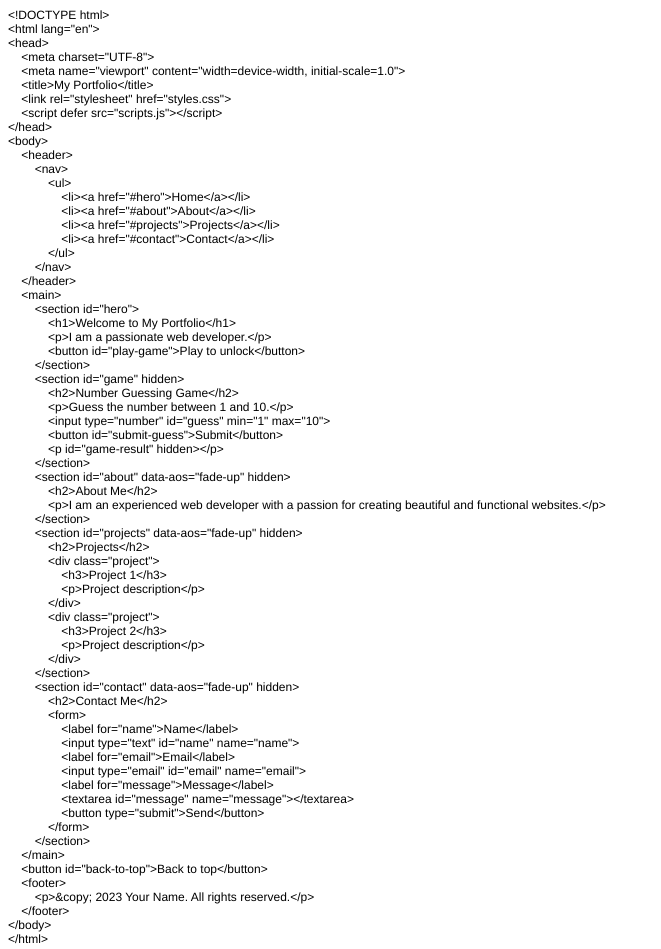
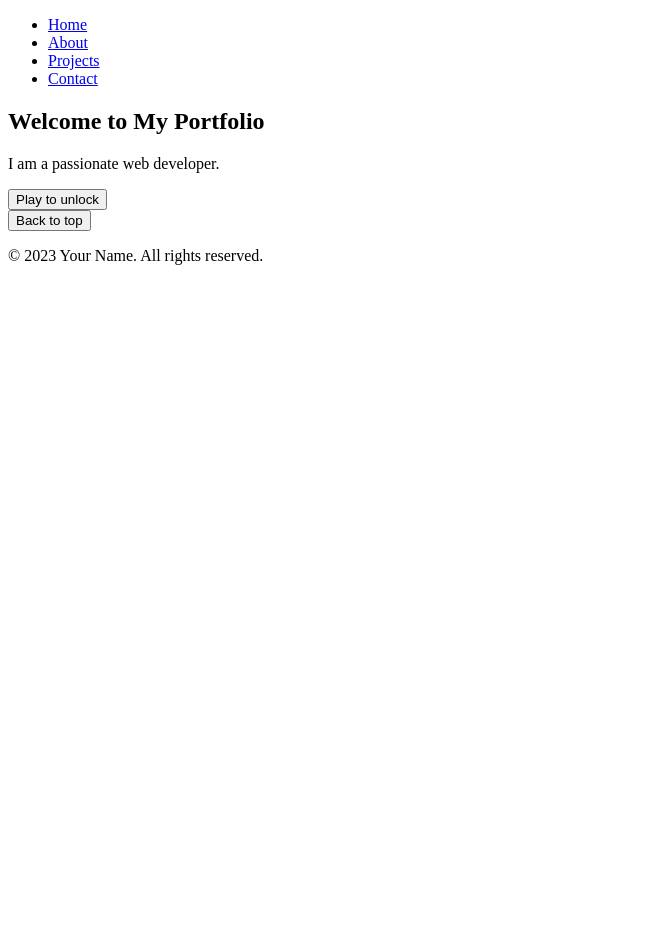
Before and after one commit to Martinas007/projectone, a plain HTML site: page index.html in a window 1280 px wide. Shown: the whole page, without its empty margins (0-661 px from the left). After the commit the page ends 800 px from the top, so only its background shows below. Drawn offline with Linux system fonts and the light colour scheme.

Commit message:
Update index.html

```diff
--- a/index.html
+++ b/index.html
@@ -1,82 +1,67 @@
-<!DOCTYPE html PUBLIC "-//W3C//DTD HTML 4.01//EN" "http://www.w3.org/TR/html4/strict.dtd">
-<html>
+<!DOCTYPE html>
+<html lang="en">
 <head>
-  <meta http-equiv="Content-Type" content="text/html; charset=utf-8">
-  <meta http-equiv="Content-Style-Type" content="text/css">
-  <title></title>
-  <meta name="Generator" content="Cocoa HTML Writer">
-  <meta name="CocoaVersion" content="1894.7">
-  <style type="text/css">
-    p.p1 {margin: 0.0px 0.0px 0.0px 0.0px; font: 12.0px Helvetica}
-  </style>
+    <meta charset="UTF-8">
+    <meta name="viewport" content="width=device-width, initial-scale=1.0">
+    <title>My Portfolio</title>
+    <link rel="stylesheet" href="styles.css">
+    <script defer src="scripts.js"></script>
 </head>
 <body>
-<p class="p1">&lt;!DOCTYPE html&gt;</p>
-<p class="p1">&lt;html lang="en"&gt;</p>
-<p class="p1">&lt;head&gt;</p>
-<p class="p1"><span class="Apple-converted-space">    </span>&lt;meta charset="UTF-8"&gt;</p>
-<p class="p1"><span class="Apple-converted-space">    </span>&lt;meta name="viewport" content="width=device-width, initial-scale=1.0"&gt;</p>
-<p class="p1"><span class="Apple-converted-space">    </span>&lt;title&gt;My Portfolio&lt;/title&gt;</p>
-<p class="p1"><span class="Apple-converted-space">    </span>&lt;link rel="stylesheet" href="styles.css"&gt;</p>
-<p class="p1"><span class="Apple-converted-space">    </span>&lt;script defer src="scripts.js"&gt;&lt;/script&gt;</p>
-<p class="p1">&lt;/head&gt;</p>
-<p class="p1">&lt;body&gt;</p>
-<p class="p1"><span class="Apple-converted-space">    </span>&lt;header&gt;</p>
-<p class="p1"><span class="Apple-converted-space">        </span>&lt;nav&gt;</p>
-<p class="p1"><span class="Apple-converted-space">            </span>&lt;ul&gt;</p>
-<p class="p1"><span class="Apple-converted-space">                </span>&lt;li&gt;&lt;a href="#hero"&gt;Home&lt;/a&gt;&lt;/li&gt;</p>
-<p class="p1"><span class="Apple-converted-space">                </span>&lt;li&gt;&lt;a href="#about"&gt;About&lt;/a&gt;&lt;/li&gt;</p>
-<p class="p1"><span class="Apple-converted-space">                </span>&lt;li&gt;&lt;a href="#projects"&gt;Projects&lt;/a&gt;&lt;/li&gt;</p>
-<p class="p1"><span class="Apple-converted-space">                </span>&lt;li&gt;&lt;a href="#contact"&gt;Contact&lt;/a&gt;&lt;/li&gt;</p>
-<p class="p1"><span class="Apple-converted-space">            </span>&lt;/ul&gt;</p>
-<p class="p1"><span class="Apple-converted-space">        </span>&lt;/nav&gt;</p>
-<p class="p1"><span class="Apple-converted-space">    </span>&lt;/header&gt;</p>
-<p class="p1"><span class="Apple-converted-space">    </span>&lt;main&gt;</p>
-<p class="p1"><span class="Apple-converted-space">        </span>&lt;section id="hero"&gt;</p>
-<p class="p1"><span class="Apple-converted-space">            </span>&lt;h1&gt;Welcome to My Portfolio&lt;/h1&gt;</p>
-<p class="p1"><span class="Apple-converted-space">            </span>&lt;p&gt;I am a passionate web developer.&lt;/p&gt;</p>
-<p class="p1"><span class="Apple-converted-space">            </span>&lt;button id="play-game"&gt;Play to unlock&lt;/button&gt;</p>
-<p class="p1"><span class="Apple-converted-space">        </span>&lt;/section&gt;</p>
-<p class="p1"><span class="Apple-converted-space">        </span>&lt;section id="game" hidden&gt;</p>
-<p class="p1"><span class="Apple-converted-space">            </span>&lt;h2&gt;Number Guessing Game&lt;/h2&gt;</p>
-<p class="p1"><span class="Apple-converted-space">            </span>&lt;p&gt;Guess the number between 1 and 10.&lt;/p&gt;</p>
-<p class="p1"><span class="Apple-converted-space">            </span>&lt;input type="number" id="guess" min="1" max="10"&gt;</p>
-<p class="p1"><span class="Apple-converted-space">            </span>&lt;button id="submit-guess"&gt;Submit&lt;/button&gt;</p>
-<p class="p1"><span class="Apple-converted-space">            </span>&lt;p id="game-result" hidden&gt;&lt;/p&gt;</p>
-<p class="p1"><span class="Apple-converted-space">        </span>&lt;/section&gt;</p>
-<p class="p1"><span class="Apple-converted-space">        </span>&lt;section id="about" data-aos="fade-up" hidden&gt;</p>
-<p class="p1"><span class="Apple-converted-space">            </span>&lt;h2&gt;About Me&lt;/h2&gt;</p>
-<p class="p1"><span class="Apple-converted-space">            </span>&lt;p&gt;I am an experienced web developer with a passion for creating beautiful and functional websites.&lt;/p&gt;</p>
-<p class="p1"><span class="Apple-converted-space">        </span>&lt;/section&gt;</p>
-<p class="p1"><span class="Apple-converted-space">        </span>&lt;section id="projects" data-aos="fade-up" hidden&gt;</p>
-<p class="p1"><span class="Apple-converted-space">            </span>&lt;h2&gt;Projects&lt;/h2&gt;</p>
-<p class="p1"><span class="Apple-converted-space">            </span>&lt;div class="project"&gt;</p>
-<p class="p1"><span class="Apple-converted-space">                </span>&lt;h3&gt;Project 1&lt;/h3&gt;</p>
-<p class="p1"><span class="Apple-converted-space">                </span>&lt;p&gt;Project description&lt;/p&gt;</p>
-<p class="p1"><span class="Apple-converted-space">            </span>&lt;/div&gt;</p>
-<p class="p1"><span class="Apple-converted-space">            </span>&lt;div class="project"&gt;</p>
-<p class="p1"><span class="Apple-converted-space">                </span>&lt;h3&gt;Project 2&lt;/h3&gt;</p>
-<p class="p1"><span class="Apple-converted-space">                </span>&lt;p&gt;Project description&lt;/p&gt;</p>
-<p class="p1"><span class="Apple-converted-space">            </span>&lt;/div&gt;</p>
-<p class="p1"><span class="Apple-converted-space">        </span>&lt;/section&gt;</p>
-<p class="p1"><span class="Apple-converted-space">        </span>&lt;section id="contact" data-aos="fade-up" hidden&gt;</p>
-<p class="p1"><span class="Apple-converted-space">            </span>&lt;h2&gt;Contact Me&lt;/h2&gt;</p>
-<p class="p1"><span class="Apple-converted-space">            </span>&lt;form&gt;</p>
-<p class="p1"><span class="Apple-converted-space">                </span>&lt;label for="name"&gt;Name&lt;/label&gt;</p>
-<p class="p1"><span class="Apple-converted-space">                </span>&lt;input type="text" id="name" name="name"&gt;</p>
-<p class="p1"><span class="Apple-converted-space">                </span>&lt;label for="email"&gt;Email&lt;/label&gt;</p>
-<p class="p1"><span class="Apple-converted-space">                </span>&lt;input type="email" id="email" name="email"&gt;</p>
-<p class="p1"><span class="Apple-converted-space">                </span>&lt;label for="message"&gt;Message&lt;/label&gt;</p>
-<p class="p1"><span class="Apple-converted-space">                </span>&lt;textarea id="message" name="message"&gt;&lt;/textarea&gt;</p>
-<p class="p1"><span class="Apple-converted-space">                </span>&lt;button type="submit"&gt;Send&lt;/button&gt;</p>
-<p class="p1"><span class="Apple-converted-space">            </span>&lt;/form&gt;</p>
-<p class="p1"><span class="Apple-converted-space">        </span>&lt;/section&gt;</p>
-<p class="p1"><span class="Apple-converted-space">    </span>&lt;/main&gt;</p>
-<p class="p1"><span class="Apple-converted-space">    </span>&lt;button id="back-to-top"&gt;Back to top&lt;/button&gt;</p>
-<p class="p1"><span class="Apple-converted-space">    </span>&lt;footer&gt;</p>
-<p class="p1"><span class="Apple-converted-space">        </span>&lt;p&gt;&amp;copy; 2023 Your Name. All rights reserved.&lt;/p&gt;</p>
-<p class="p1"><span class="Apple-converted-space">    </span>&lt;/footer&gt;</p>
-<p class="p1">&lt;/body&gt;</p>
-<p class="p1">&lt;/html&gt;</p>
+    <header>
+        <nav>
+            <ul>
+                <li><a href="#hero">Home</a></li>
+                <li><a href="#about">About</a></li>
+                <li><a href="#projects">Projects</a></li>
+                <li><a href="#contact">Contact</a></li>
+            </ul>
+        </nav>
+    </header>
+    <main>
+        <section id="hero">
+            <h1>Welcome to My Portfolio</h1>
+            <p>I am a passionate web developer.</p>
+            <button id="play-game">Play to unlock</button>
+        </section>
+        <section id="game" hidden>
+            <h2>Number Guessing Game</h2>
+            <p>Guess the number between 1 and 10.</p>
+            <input type="number" id="guess" min="1" max="10">
+            <button id="submit-guess">Submit</button>
+            <p id="game-result" hidden></p>
+        </section>
+        <section id="about" data-aos="fade-up" hidden>
+            <h2>About Me</h2>
+            <p>I am an experienced web developer with a passion for creating beautiful and functional websites.</p>
+        </section>
+        <section id="projects" data-aos="fade-up" hidden>
+            <h2>Projects</h2>
+            <div class="project">
+                <h3>Project 1</h3>
+                <p>Project description</p>
+            </div>
+            <div class="project">
+                <h3>Project 2</h3>
+                <p>Project description</p>
+            </div>
+        </section>
+        <section id="contact" data-aos="fade-up" hidden>
+            <h2>Contact Me</h2>
+            <form>
+                <label for="name">Name</label>
+                <input type="text" id="name" name="name">
+                <label for="email">Email</label>
+                <input type="email" id="email" name="email">
+                <label for="message">Message</label>
+                <textarea id="message" name="message"></textarea>
+                <button type="submit">Send</button>
+            </form>
+        </section>
+    </main>
+    <button id="back-to-top">Back to top</button>
+    <footer>
+        <p>&copy; 2023 Your Name. All rights reserved.</p>
+    </footer>
 </body>
 </html>
```
